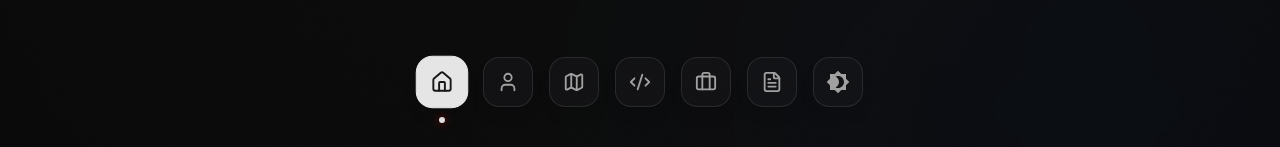
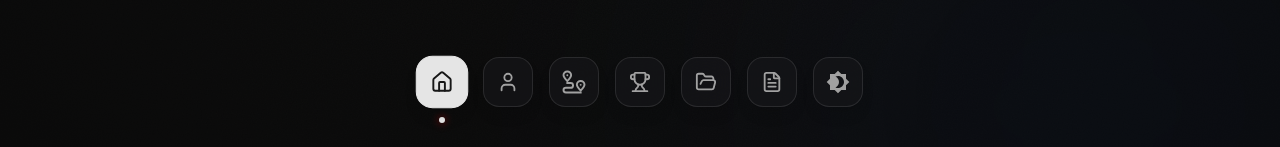
Before and after one commit to Its-Shinde4241/portfolio, a Next.js app: page / in a window 1280 px wide. Shown: the part 653-800 px from the top of the page. Built offline with nearby package versions, Linux system fonts and the light colour scheme.

Commit message:
feat: update navigation icons and add custom SVG for journey

```diff
--- a/app/page.tsx
+++ b/app/page.tsx
@@ -6,7 +6,7 @@ import { Intro } from "../components/Intro";
 import { Dock } from '../components/Dock';
 import { GrungeOverlay } from '../components/GrungeOverlay';
 import { TopRightConnect } from '../components/TopRightConnect';
-import { Home as HomeIcon, User, Map, Code2, Briefcase, FileText } from 'lucide-react';
+import { Home as HomeIcon, User, FileText, FolderOpen, Trophy } from 'lucide-react';
 import { NavItem } from '../types';
 
 // Import Section Components
@@ -95,9 +95,40 @@ export default function Home() {
   const navItems: NavItem[] = [
     { id: 'home', label: 'Home', icon: <HomeIcon size={22} /> },
     { id: 'about', label: 'About', icon: <User size={22} /> },
-    { id: 'journey', label: 'Journey', icon: <Map size={22} /> },
-    { id: 'skills', label: 'Skills', icon: <Code2 size={22} /> },
-    { id: 'projects', label: 'Projects', icon: <Briefcase size={22} /> },
+    {
+      id: 'journey',
+      label: 'Journey',
+      icon:
+        <div className="w-6 h-6">
+          <svg xmlns="http://www.w3.org/2000/svg" fill="currentColor" viewBox="0 0 24 24">
+            <path
+              d="M9.14 5.08c0 2.39-3.82 6-3.82 6s-3.82-3.61-3.82-6A3.7 3.7 0 0 1 5.32 1.5a3.7 3.7 0 0 1 3.82 3.58Z"
+              fill="none"
+              stroke="currentColor"
+              strokeMiterlimit="10"
+              strokeWidth="1.91px"
+            />
+            <circle cx="5.32" cy="5.32" r=".95" fill="currentColor" />
+            <path
+              d="M22.5 14.62c0 2.39-3.82 6-3.82 6s-3.82-3.58-3.82-6a3.7 3.7 0 0 1 3.82-3.57 3.7 3.7 0 0 1 3.82 3.57Z"
+              fill="none"
+              stroke="currentColor"
+              strokeMiterlimit="10"
+              strokeWidth="1.91px"
+            />
+            <circle cx="18.68" cy="14.86" r=".95" fill="currentColor" />
+            <path
+              d="M4.36 13h4.3a2.39 2.39 0 0 1 2.39 2.39 2.39 2.39 0 0 1-2.39 2.39H3.89a2.39 2.39 0 0 0-2.39 2.33 2.39 2.39 0 0 0 2.39 2.39h15.75"
+              fill="none"
+              stroke="currentColor"
+              strokeMiterlimit="10"
+              strokeWidth="1.91px"
+            />
+          </svg>
+        </div>
+    },
+    { id: 'skills', label: 'Skills', icon: <Trophy size={22} /> },
+    { id: 'projects', label: 'Projects', icon: <FolderOpen size={22} /> },
     { id: 'resume', label: 'Resume', icon: <FileText size={22} /> },
     {
       id: 'theme',
```
